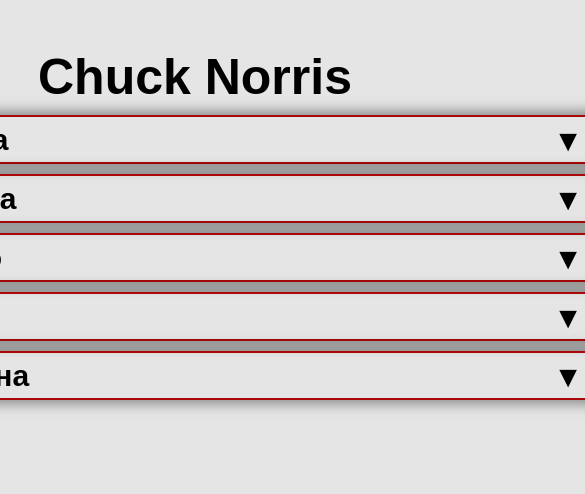
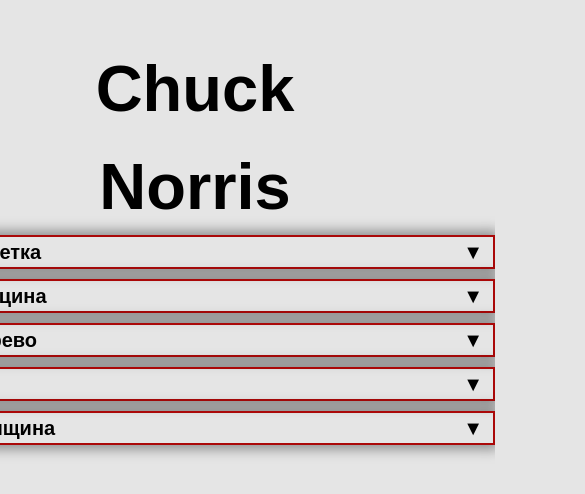
Before and after one commit to MaksymBykovskij/cssBayan, a plain HTML site: page cssBayan/index.html in a window 390 px wide. Shown: the whole page, 585 px wide, since content can reach past the window. Drawn offline with Linux system fonts and the light colour scheme.

Commit message:
feat: add adaptive (12 march 2023, 21:14:27)

```diff
--- a/cssBayan/style.css
+++ b/cssBayan/style.css
@@ -8,17 +8,9 @@ body {
 }
 
 .container {
-    max-width: 1024px;
+    max-width: 1080px;
     margin: 0 auto;
     text-align: center;
-}
-
-.page-body {
-
-}
-
-.mem-item {
-
 }
 
 .page-body {
@@ -27,7 +19,7 @@ body {
 .title {
     font-weight: 600;
     font-style: normal;
-    font-size: 50px;
+    font-size: 75px;
 }
 .mems__wrapper {
     display: flex;
@@ -75,3 +67,27 @@ body {
     cursor: pointer;
     width: 100%;
 }
+
+@media (max-width: 820px) {
+    .title {
+        font-size: 65px;
+    }
+    .mem-item {
+        width: 600px;
+    }
+    .mem-item__title {
+        font-size: 20px;
+    }
+}
+
+@media (max-width: 320px) {
+    .title {
+        font-size: 50px;
+    }
+    .mem-item {
+        width: 300px;
+    }
+    .mem-item__title {
+        font-size: 15px;
+    }
+}
```
